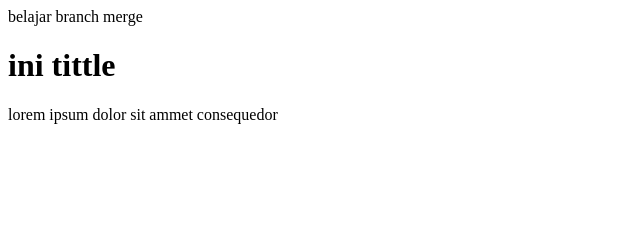
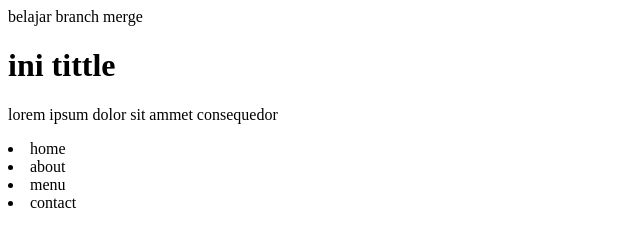
Before and after one commit to imamFachrie11/branch-and-merge, a plain HTML site: page index.html in a window 1280 px wide. Shown: the whole page, without its empty margins (0-640 px from the left). Drawn offline with Linux system fonts and the light colour scheme.

Commit message:
membuat fitur navbar
membuat list navbar yang dibungkus  div dengan class navbar

```diff
--- a/index.html
+++ b/index.html
@@ -9,5 +9,11 @@
 <!--   menambahkan tiitle     -->
       <h1>ini tittle</h1>
       <p>lorem ipsum dolor sit ammet consequedor</p>
+      <div class="navbar">
+        <li><a>home</a></li>
+        <li><a>about</a></li>
+        <li><a>menu</a></li>
+        <li><a>contact</a></li>
+      </div>
     </body>
   </html>
```
